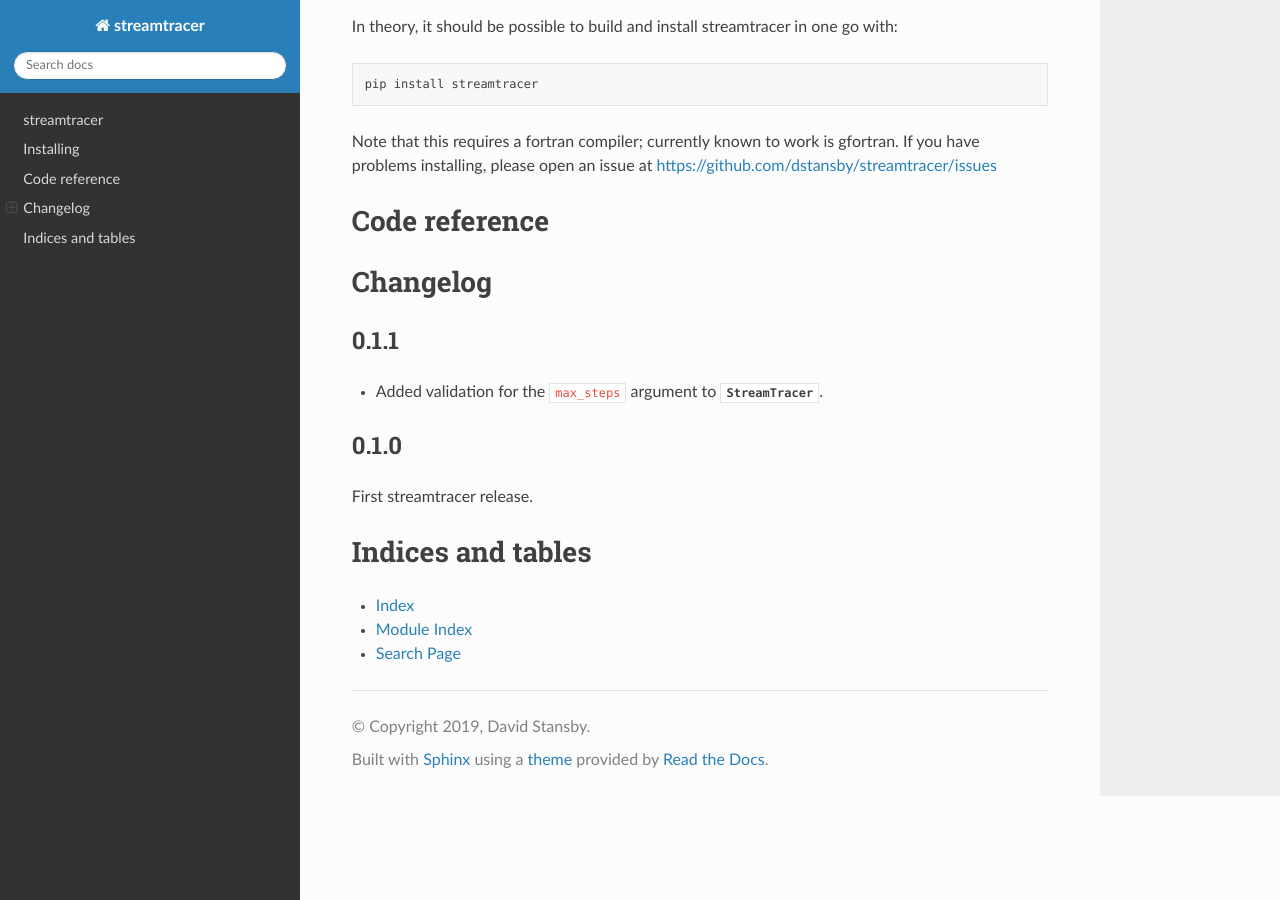
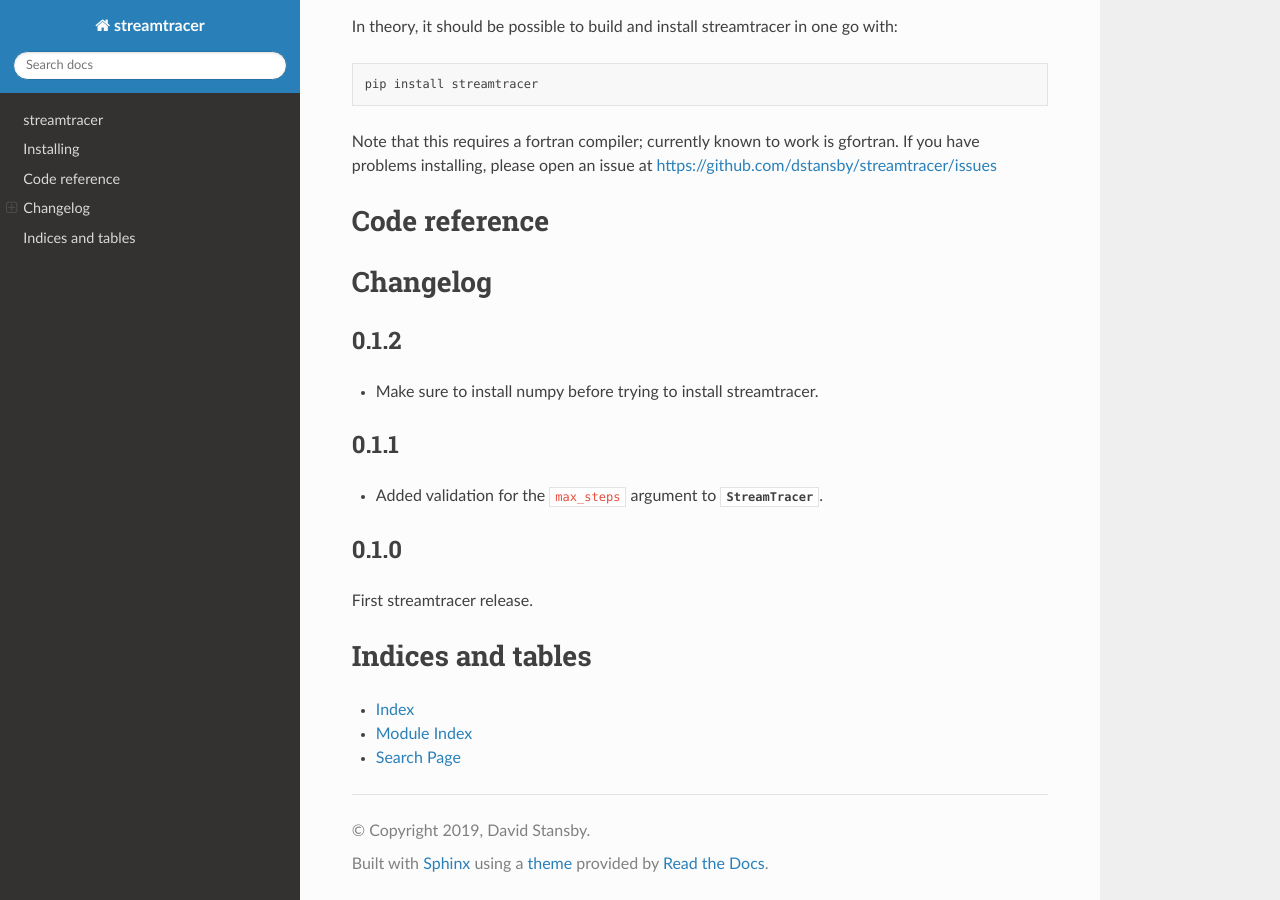
Before and after one commit to sunpy/streamtracer, a Sphinx documentation site: the page built from doc/index.rst, in a window 1280 px wide and 900 px high, scrolled down 757 px. Built offline with Sphinx 7.4.7 and the Read the Docs theme 2.0.0, drawn with Linux system fonts in a browser that asks for light colours; pages that are not in the unit, such as notebooks, are missing from menus.

Commit message:
Add changelog

```diff
--- a/doc/index.rst
+++ b/doc/index.rst
@@ -47,6 +47,10 @@
 Changelog
 =========
 
+0.1.2
+-----
+- Make sure to install numpy before trying to install streamtracer.
+
 0.1.1
 -----
 - Added validation for the ``max_steps`` argument to
```
